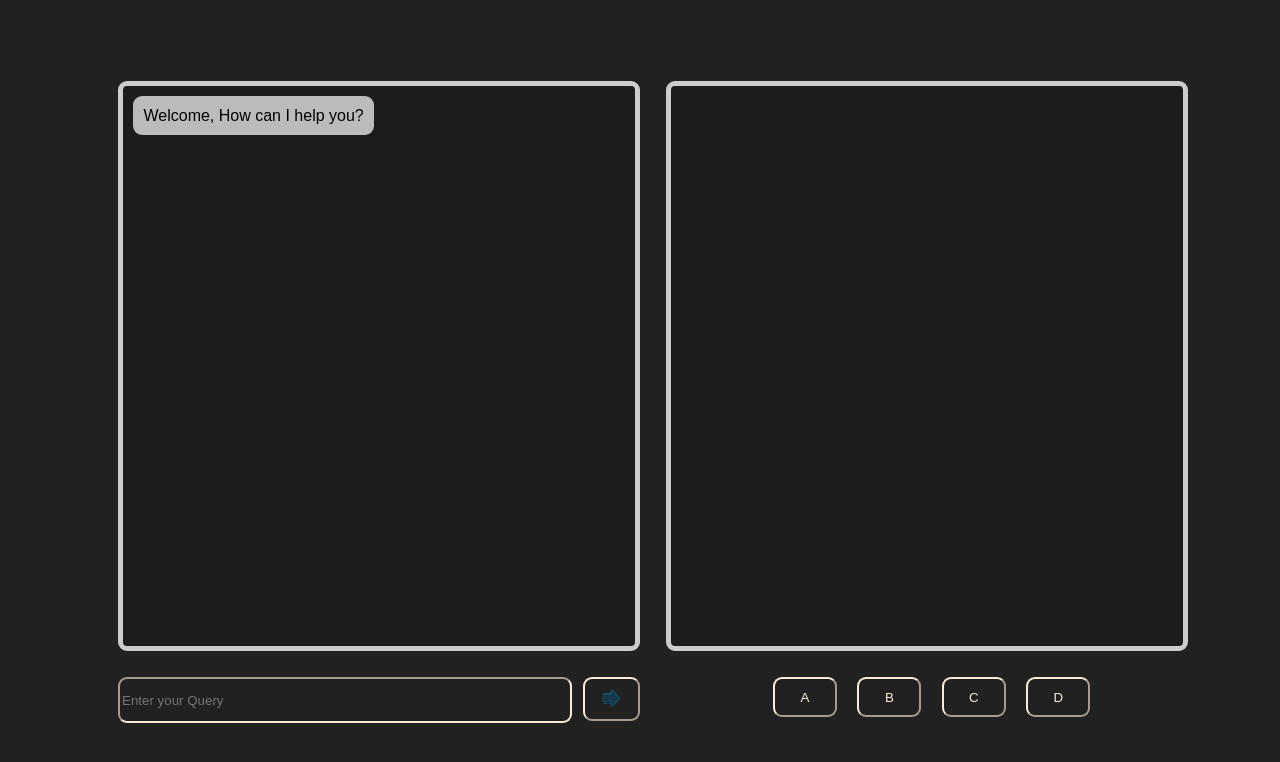
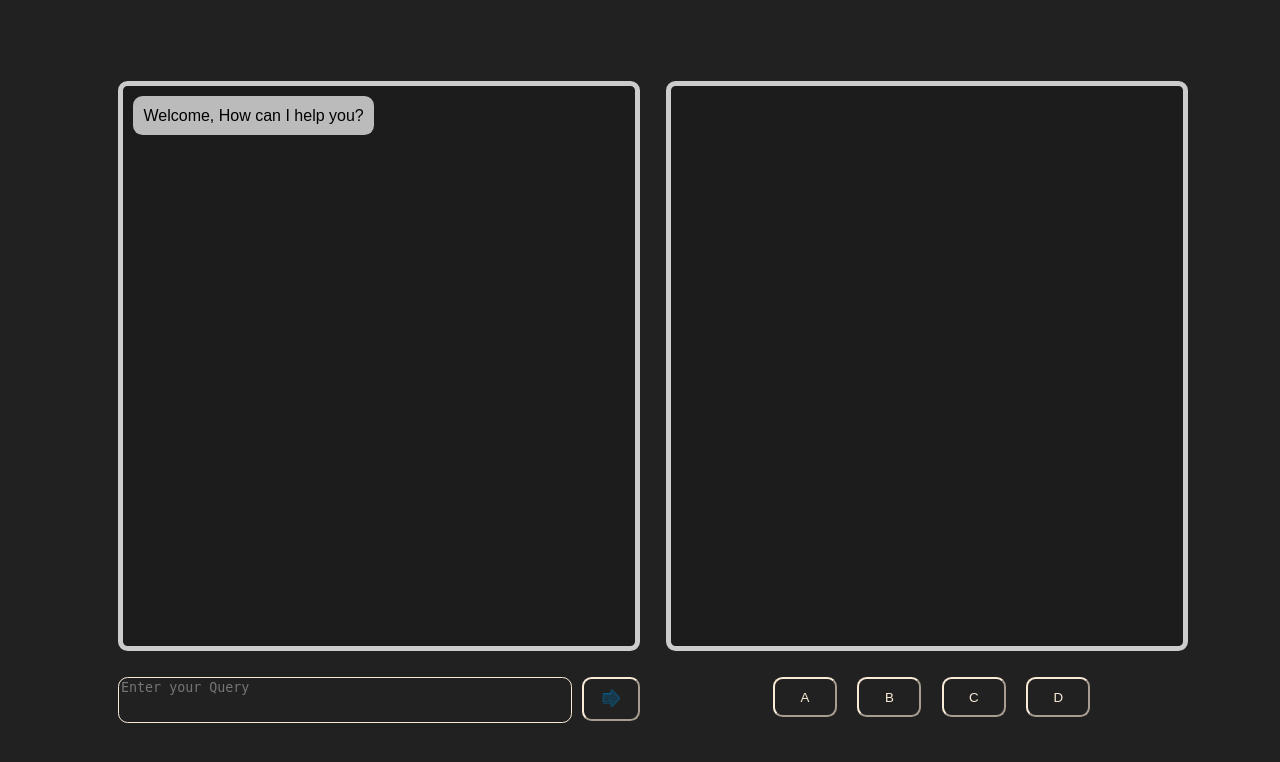
Before and after one commit to ppranav06/learncode-ai, a Flask app: page / in a window 1280 px wide. Shown: the top 762 px of the page. Run offline with Flask 3, Linux system fonts and the light colour scheme.

Commit message:
Added scrollbar to input

```diff
--- a/static/css/styles.css
+++ b/static/css/styles.css
@@ -15,7 +15,7 @@ body {
   height: 70vh;
   background-color: rgba(0, 0, 0, 0.159);
   border: 5px solid #ccc;
-  border-radius: 9px;
+  border-radius: 1.2vh;
 }
 
 #Box2 {
@@ -26,7 +26,7 @@ body {
   margin-left: 5%;
   background-color: rgba(0, 0, 0, 0.159);
   border: 5px solid #ccc;
-  border-radius: 9px;
+  border-radius: 1.2vh;
 }
 
 .bot {
@@ -35,7 +35,7 @@ body {
   background-color: #bbb;
   float: left;
   border: none;
-  border-radius: 9px;
+  border-radius: 1.2vh;
 }
 
 .user {
@@ -43,13 +43,14 @@ body {
   align-self: center;
 }
 
-.user input {
+.user textarea {
   width: 35vw;
   height: 5vh;
   background-color: transparent;
   border-color: antiquewhite;
   color: antiquewhite;
-  border-radius: 9px;
+  border-radius: 1.2vh;
+  resize: none;
 }
 
 .user button {
@@ -58,7 +59,7 @@ body {
   margin-left: 2%;
   background-color: transparent;
   border-color: antiquewhite;
-  border-radius: 9px;
+  border-radius: 1.2vh;
 }
 
 /* .options{
@@ -95,7 +96,7 @@ body {
 #D button {
   width: 5vw;
   height: 5vh;
-  border-radius: 9px;
+  border-radius: 1.2vh;
   background-color: transparent;
   border-color: antiquewhite;
   color: antiquewhite;
--- a/templates/index.html
+++ b/templates/index.html
@@ -22,7 +22,7 @@
             <div class="Inputs">
                 <form action="/" method="POST">
                     <div class="user"> <!--User enters data in form - to POST-->
-                        <input placeholder="Enter your Query" type="text"></input>
+                        <textarea placeholder="Enter your Query" rows="5" cols="40"></textarea>
                         <button type="submit"><img src="{{ url_for('static', filename='images/return_arrow.webp') }}"
                                 alt="arrow" height="20px" width="20px"></button>
                         <input type="hidden" id="backendUrl" value="http://localhost:5000/generate-text">
```
